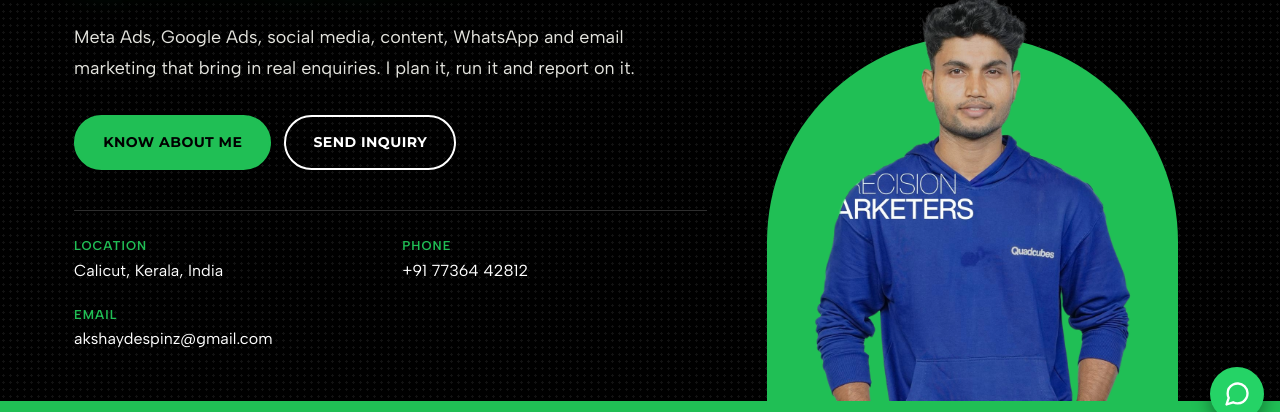
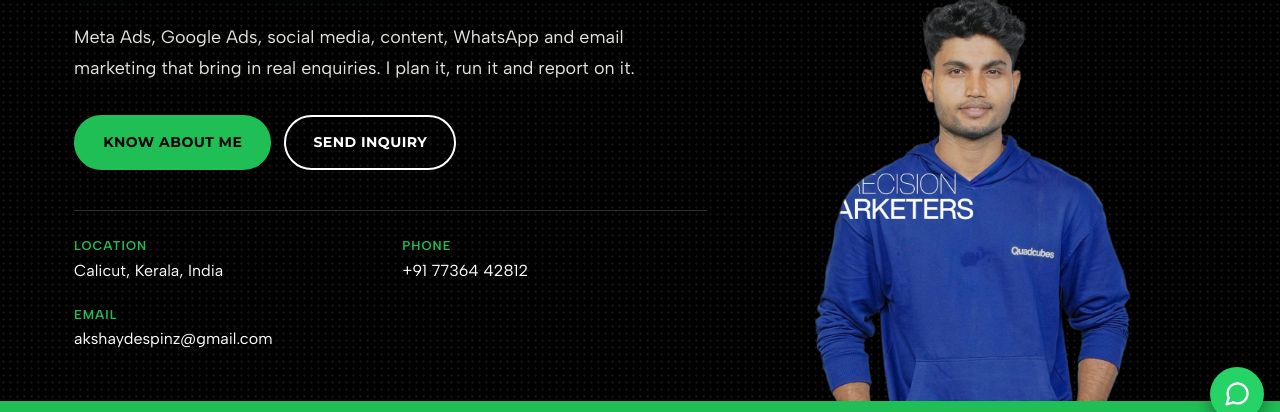
Before and after one commit to Akshaygenesh/Akshay-Ganesh-Digital-Marketer, a plain HTML site: page index.html in a window 1280 px wide. Shown: the part 363-775 px from the top of the page. Drawn offline with Linux system fonts and the light colour scheme.

Commit message:
Update index.html

```diff
--- a/index.html
+++ b/index.html
@@ -284,6 +284,8 @@ header.site nav a{font-family:Montserrat,sans-serif;font-weight:500;font-size:.9
 header.site nav a:hover{color:var(--lime)}
 .pill{color:#000;font-family:Montserrat,sans-serif}
 .stat:nth-child(2),.cert:nth-child(even),.svc:nth-child(even),.fb{background:#F5F5F5;color:#242020}
+/* hero: no green arch behind the photo */
+.me::before{display:none}
 @media(max-width:860px){
   .hero h1{font-size:clamp(1.9rem,9vw,3rem)}
   h2{font-size:clamp(1.6rem,7.5vw,2.4rem)}
```
